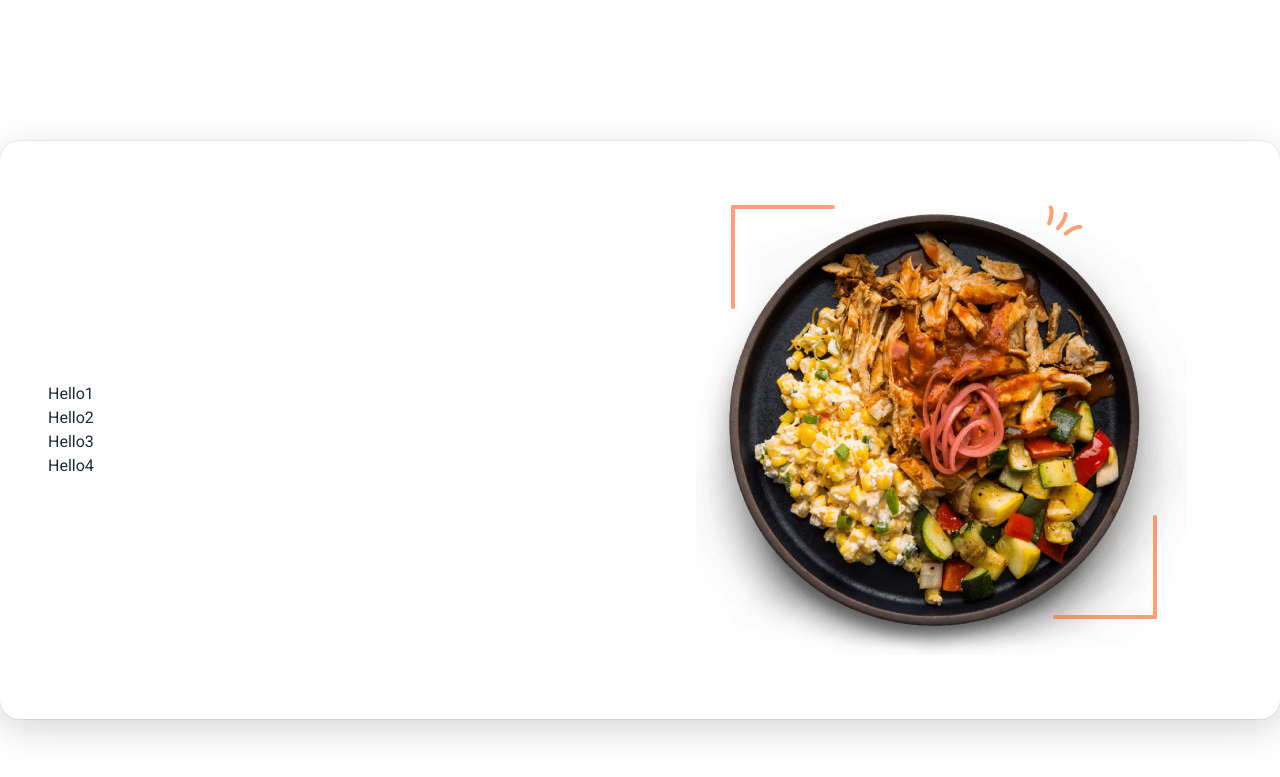
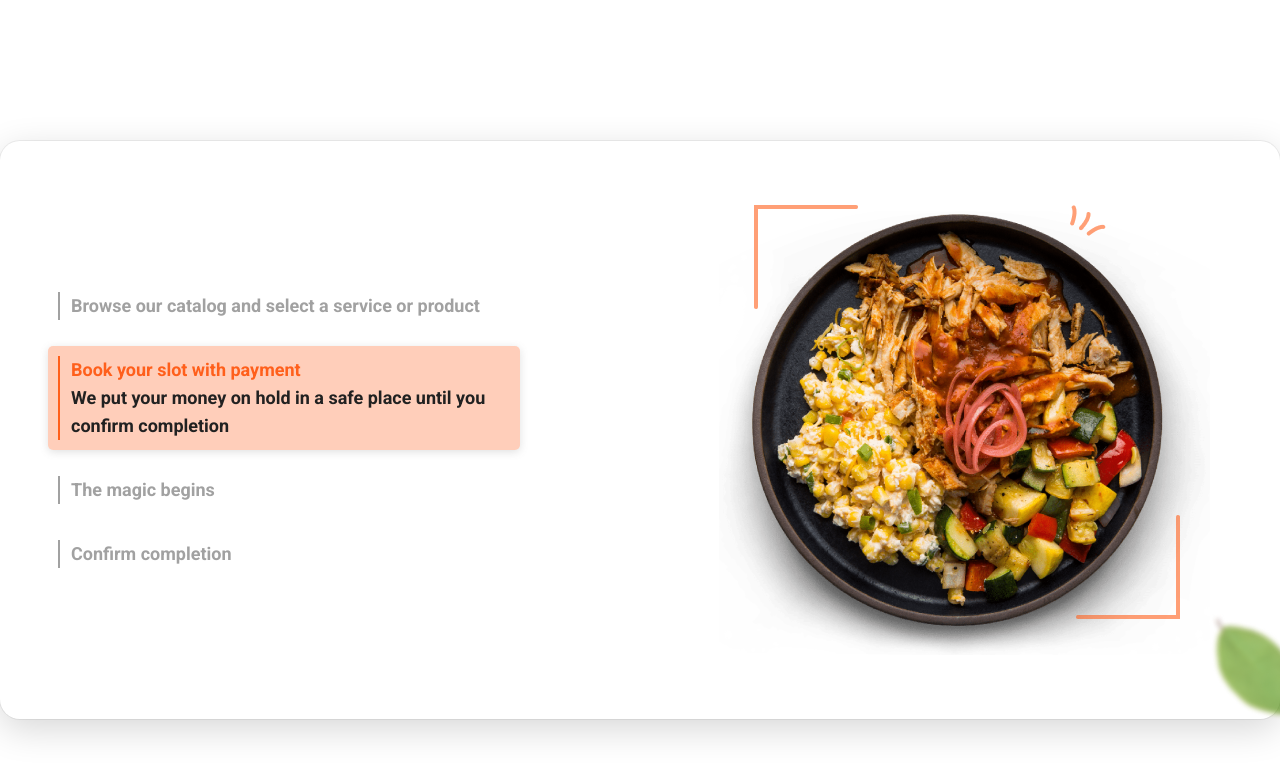
Before and after one commit to Source-Code-007/CuisineFood, a plain HTML site: page index.html in a window 1280 px wide. Shown: the part 4020-4797 px from the top of the page. Drawn offline with nearby package versions, Linux system fonts and the light colour scheme.

Commit message:
service catalog section added

```diff
--- a/index.html
+++ b/index.html
@@ -227,24 +227,28 @@
   </section>
 
   <!-- browser catalog section -->
-  <section class="special-offer py-20">
+  <section class="special-offer py-20 relative overflow-hidden">
     <div
       class="max-w-7xl mx-auto my-shadow rounded-[20px] grid grid-cols-1 xl:grid-cols-2 gap-16 items-center lg:gap-28 py-16 px-12">
       <!-- catalog left -->
       <div>
-        <ul>
-          <li>Hello1</li>
-          <li>Hello2</li>
-          <li>Hello3</li>
-          <li>Hello4</li>
+        <ul class="text-lg text-[#A1A1A1] space-y-4 catalog-services pr-4 md:pr-16">
+          <li><div>Browse our catalog and select a
+            service or product</div></li>
+          <li class="bg-[#FF5F1B] bg-opacity-30 my-color-secondary active-catalog"><div><p class="my-color-primary">Book your slot with payment</p>
+            We put your money on hold in a safe place
+            until you confirm completion</div></li>
+          <li><div>The magic begins</div></li>
+          <li><div>Confirm completion</div></li>
         </ul>
       </div>
 
       <!-- catalog right -->
       <div>
-        <img src="./Img/reserveTable.png" alt="">
+        <img src="./Img/reserveTable.png" alt="catalog-right" class="mx-auto">
       </div>
     </div>
+    <img src="./Img/backgroundElement/leaf.png" alt="catalog-leaf" class="absolute -right-6 bottom-12">
   </section>
 
   <!-- Welcome to our restaurant section -->
--- a/style.css
+++ b/style.css
@@ -44,4 +44,29 @@
 }
 
 
-/* special offer */
+/* catalog-services */
+.catalog-services li{
+    padding: 10px;
+    padding-right: 25px;
+    font-weight: 600;
+    border-radius: 5px;
+}
+.catalog-services li div{
+        position: relative;
+        padding-left: 13px;
+}
+.catalog-services li div::before{
+    content: '';
+    position: absolute;
+    left: 0;
+    top: 0;
+    height: 100%;
+    width: 2px;
+    background-color: #A1A1A1;
+}
+.catalog-services li.active-catalog>div::before{
+    background-color: #FF5F1B;
+}
+.catalog-services li.active-catalog{
+    box-shadow: rgba(99, 99, 99, 0.2) 0px 2px 8px 0px;
+}
```
